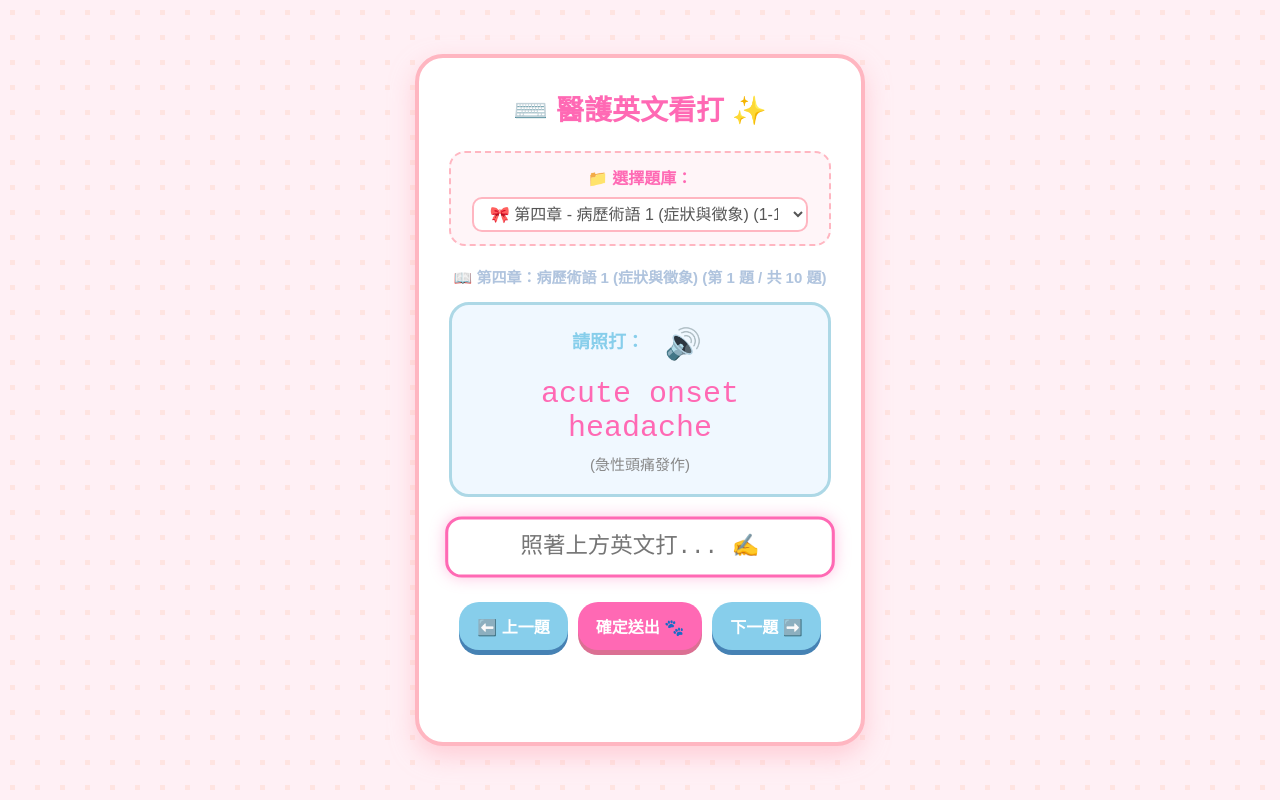
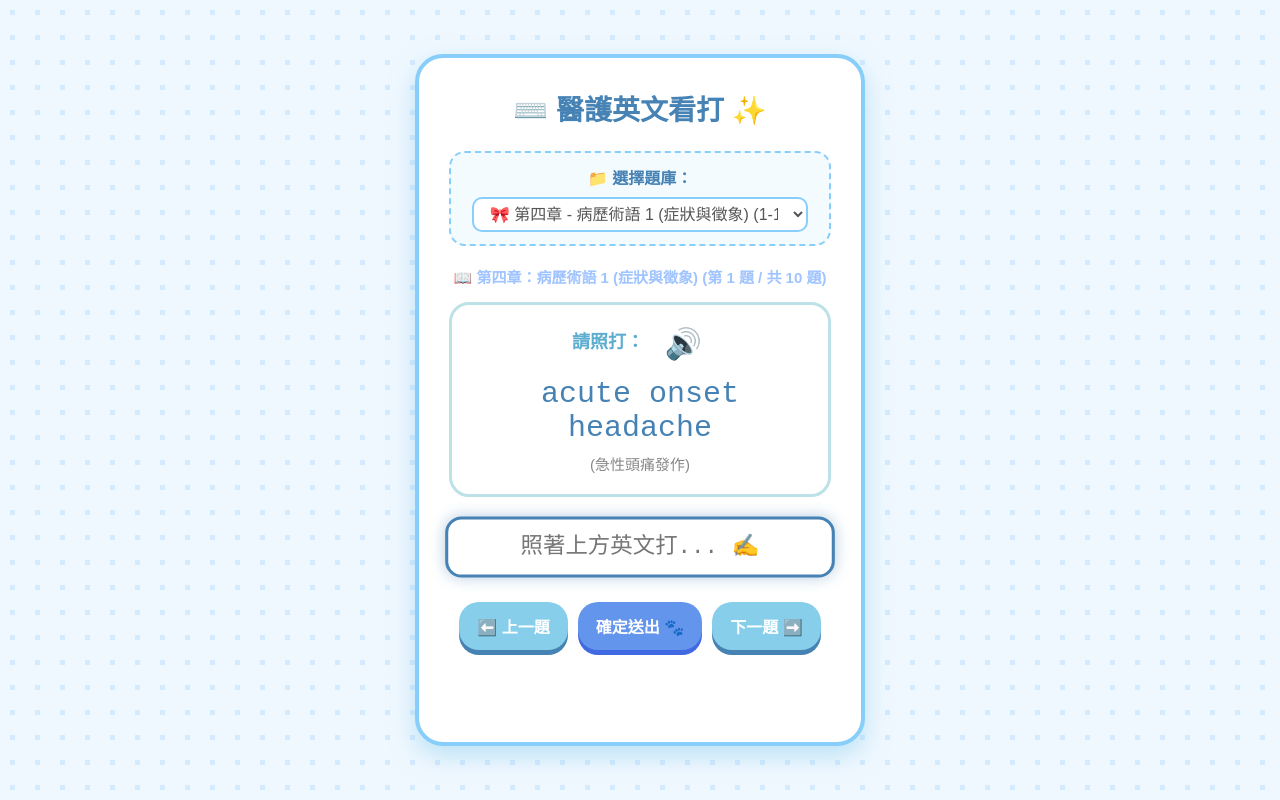
Before and after one commit to yuchengc345-lab/EN-Fang, a plain HTML site: page index.html in a window 1280 px wide. Drawn offline with Linux system fonts and the light colour scheme.

Commit message:
Update en.css

```diff
--- a/en.css
+++ b/en.css
@@ -5,8 +5,9 @@ body {
   align-items: center;
   min-height: 100vh;
   margin: 0;
-  background-color: #fff0f5;
-  background-image: radial-gradient(#ffe4e1 3px, transparent 3px);
+  /* 🌊 淺藍色波點背景 */
+  background-color: #f0f8ff;
+  background-image: radial-gradient(#d4eaff 3px, transparent 3px);
   background-size: 25px 25px;
 }
 
@@ -14,49 +15,65 @@ body {
   background: white;
   padding: 30px;
   border-radius: 28px;
-  box-shadow: 0 10px 25px rgba(255, 182, 193, 0.6);
+  box-shadow: 0 10px 25px rgba(135, 206, 235, 0.5); /* 柔和天空藍陰影 */
   text-align: center;
   width: 90%;
   max-width: 450px;
   box-sizing: border-box;
-  border: 4px solid #ffb6c1;
+  border: 4px solid #87cefa; /* 淺藍粗邊框 */
 }
 
-h2 { color: #ff69b4; margin-top: 0; font-size: 28px; }
+h2 {
+  color: #4682b4; /* 鋼鐵藍 */
+  margin-top: 0;
+  font-size: 28px;
+}
 
 .group-selector {
   margin-bottom: 20px;
-  background: #fff5f8;
+  background: #f4fbff;
   padding: 12px;
   border-radius: 16px;
-  border: 2px dashed #ffb6c1;
+  border: 2px dashed #87cefa;
 }
 
-.group-selector label { font-weight: bold; color: #ff69b4; }
+.group-selector label {
+  font-weight: bold;
+  color: #4682b4;
+}
 
 .group-selector select {
   padding: 6px 12px;
   font-size: 16px;
   border-radius: 10px;
-  border: 2px solid #ffb6c1;
+  border: 2px solid #87cefa;
   outline: none;
   background: white;
   color: #555;
-  width: 95%; /* 讓選單在手機上更寬更好點 */
+  width: 95%;
   margin-top: 8px;
 }
 
-.progress-text { font-size: 15px; color: #b0c4de; margin-bottom: 15px; font-weight: bold; }
+.progress-text {
+  font-size: 15px;
+  color: #a0c4ff;
+  margin-bottom: 15px;
+  font-weight: bold;
+}
 
 .question-card {
   margin-bottom: 20px;
-  background: #f0f8ff;
+  background: #ffffff;
   padding: 20px;
   border-radius: 20px;
-  border: 3px solid #add8e6;
+  border: 3px solid #bce2e8;
 }
 
-.label { color: #87ceeb; font-weight: bold; font-size: 18px; }
+.label {
+  color: #5cadcf;
+  font-weight: bold;
+  font-size: 18px;
+}
 
 .speak-btn {
   background: none;
@@ -69,6 +86,11 @@ h2 { color: #ff69b4; margin-top: 0; font-size: 28px; }
 }
 .speak-btn:hover { transform: scale(1.3) rotate(-10deg); }
 
+/* 🌊 強制覆蓋原本 HTML 寫死的粉紅色大字，變成深天藍色 */
+#englishHint {
+  color: #4682b4 !important;
+}
+
 .input-container { margin-top: 20px; margin-bottom: 25px; }
 
 .word-input {
@@ -76,7 +98,7 @@ h2 { color: #ff69b4; margin-top: 0; font-size: 28px; }
   height: 60px;
   font-size: 22px;
   padding: 5px 10px;
-  border: 3px solid #ffb6c1;
+  border: 3px solid #87cefa;
   border-radius: 16px;
   text-align: center;
   outline: none;
@@ -87,8 +109,8 @@ h2 { color: #ff69b4; margin-top: 0; font-size: 28px; }
 }
 
 .word-input:focus {
-  border-color: #ff69b4;
-  box-shadow: 0 0 15px rgba(255, 105, 180, 0.4);
+  border-color: #4682b4;
+  box-shadow: 0 0 15px rgba(70, 130, 180, 0.4); /* 點擊時發出藍色光芒 */
   transform: scale(1.02);
 }
 
@@ -119,31 +141,31 @@ h2 { color: #ff69b4; margin-top: 0; font-size: 28px; }
   font-weight: bold;
 }
 
-.check-btn { background-color: #ff69b4; box-shadow: 0 5px 0 #db7093; }
-.check-btn:active { transform: translateY(5px); box-shadow: 0 0 0 #db7093; }
+.check-btn { background-color: #6495ed; box-shadow: 0 5px 0 #4169e1; } /* 矢車菊藍 */
+.check-btn:active { transform: translateY(5px); box-shadow: 0 0 0 #4169e1; }
 
-.nav-btn { background-color: #87ceeb; box-shadow: 0 5px 0 #4682b4; }
+.nav-btn { background-color: #87ceeb; box-shadow: 0 5px 0 #4682b4; } /* 天空藍 */
 .nav-btn:active { transform: translateY(5px); box-shadow: 0 0 0 #4682b4; }
 
 .success-msg { font-size: 18px; font-weight: bold; margin-top: 20px; min-height: 24px; }
 .correct-text { color: #32cd32; }
 .wrong-text { color: #ff4500; }
 
-/* 📱 手機螢幕專屬優化 (螢幕寬度小於 480px 時觸發) */
+/* 📱 手機螢幕專屬優化 */
 @media (max-width: 480px) {
   .app-wrapper {
     width: 95%;
-    padding: 20px 15px; /* 縮小內邊距，留給內容更多空間 */
+    padding: 20px 15px;
     border-radius: 20px;
   }
   h2 { font-size: 24px; }
   .control-panel {
-    gap: 8px; /* 按鈕間距縮小 */
+    gap: 8px;
   }
   .check-btn, .nav-btn {
-    padding: 12px 10px; /* 按鈕左右稍微縮小 */
-    font-size: 14px; /* 字體微調，避免擠出去 */
-    flex: 1; /* 讓三個按鈕平均分配寬度 */
+    padding: 12px 10px;
+    font-size: 14px;
+    flex: 1;
   }
   .word-input { height: 50px; font-size: 20px; }
 }
```
